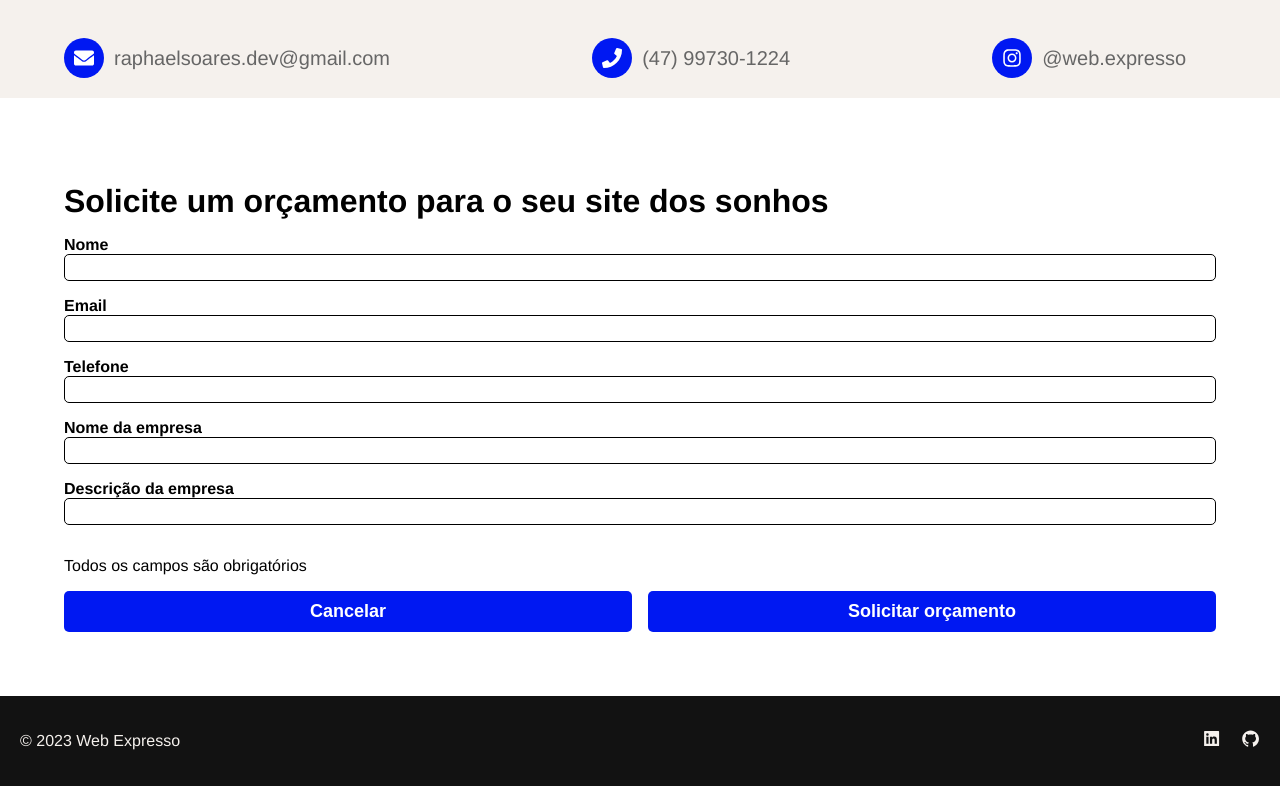
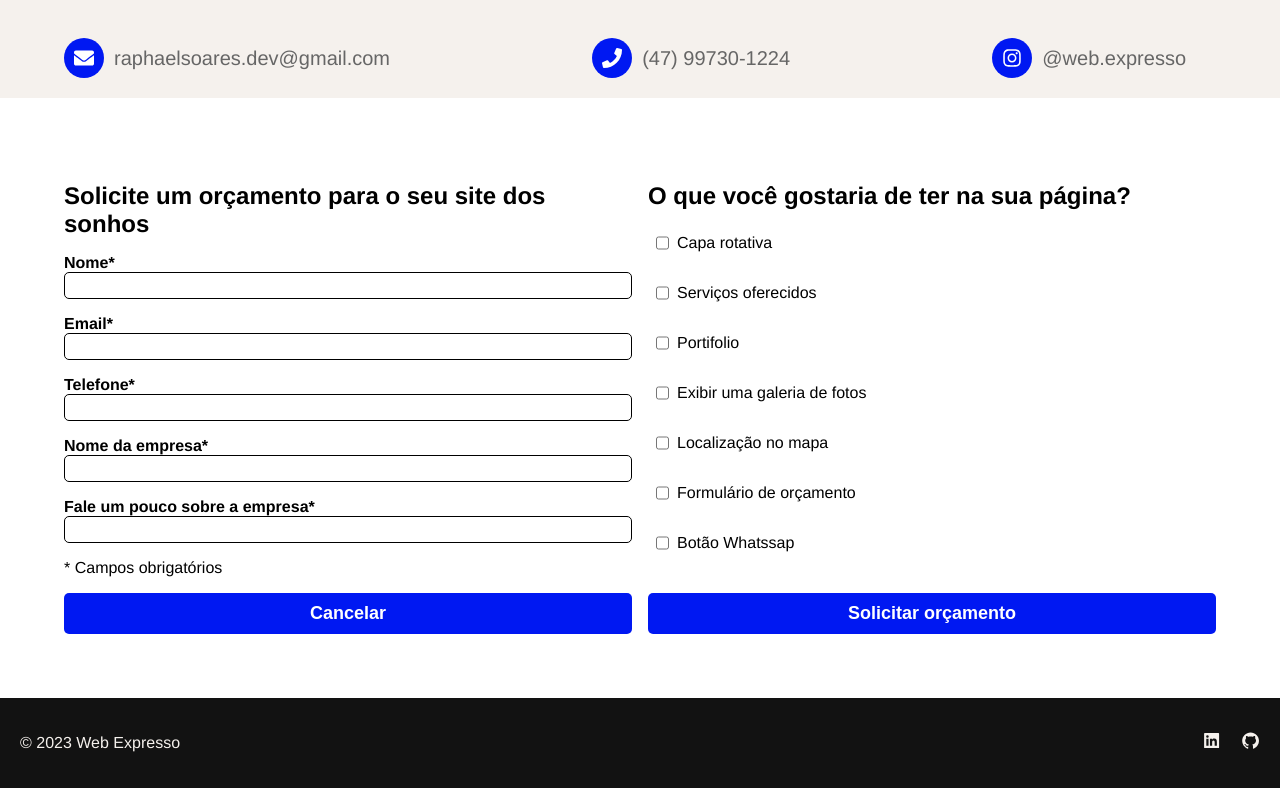
Before and after one commit to Raphael-Soares/WebExpresso, a React (Vite) app: page / in a window 1280 px wide. Shown: the part 2402-3190 px from the top of the page. Built offline with nearby package versions, Linux system fonts and the light colour scheme.

Commit message:
ajuses sla cansei de colcaor mensagem

```diff
--- a/src/App.jsx
+++ b/src/App.jsx
@@ -101,11 +101,11 @@ function App() {
             <Portfolio />
 
             <div ref={precoRef}></div>
-            <div ref={contatoRef}></div>
             <Wrapper>
                 <SobreLandingPages />
                 <Preco scrollToForm={scrollToForm} />
             </Wrapper>
+            <div ref={contatoRef}></div>
             <Contato />
 
             <div ref={formRef}></div>
--- /dev/null
+++ b/src/components/CheckGroup.jsx
@@ -0,0 +1,34 @@
+import React from "react";
+
+import styled from "styled-components";
+
+const Container = styled.div`
+    display: flex;
+    flex-direction: row;
+    margin-bottom: 1rem;
+`;
+
+const Checkbox = styled.input`
+    margin: 0 0.5rem;
+
+    &:checked {
+        background-color: #000;
+    }
+`;
+
+const Label = styled.label`
+    display: flex;
+    align-items: center;
+    margin: 0.5rem 0;
+`;
+
+function CheckGroup({ id, label, required = false }) {
+    return (
+        <Container>
+            <Checkbox id={id} name={id} type="checkbox" required={required} />
+            <Label>{label}</Label>
+        </Container>
+    );
+}
+
+export default CheckGroup;
--- /dev/null
+++ b/src/components/InputGroup.jsx
@@ -0,0 +1,35 @@
+import styled from "styled-components";
+
+const Label = styled.label`
+    font-weight: 600;
+`;
+const Input = styled.input`
+    border: none;
+    border: 1px solid;
+
+    border-radius: 5px;
+    padding: 5px 10px;
+
+    outline: none;
+
+    &:focus {
+        border-width: 2px;
+    }
+`;
+
+function InputGroup({ id, label, type = "text", required = false }) {
+    return (
+        <div
+            style={{
+                display: "flex",
+                flexDirection: "column",
+                marginBottom: "1rem",
+            }}
+        >
+            <Label htmlFor={id}>{label}</Label>
+
+            <Input id={id} name={id} type={type} required={required} />
+        </div>
+    );
+}
+export default InputGroup;
--- a/src/main.jsx
+++ b/src/main.jsx
@@ -14,8 +14,8 @@ const GlobalStyle = createGlobalStyle`
 `;
 
 ReactDOM.createRoot(document.getElementById("root")).render(
-    <React.StrictMode>
+    <>
         <GlobalStyle />
         <App />
-    </React.StrictMode>
+    </>
 );
--- a/src/pages/Contato.jsx
+++ b/src/pages/Contato.jsx
@@ -8,6 +8,12 @@ const ContactContainer = styled.div`
     align-items: center;
     background-color: #f5f1edff;
     padding: 20px 5vw;
+
+    @media (max-width: 768px) {
+        flex-direction: column;
+        align-items: flex-start;
+        justify-content: center;
+    }
 `;
 
 const ContactItem = styled.div`
--- a/src/pages/Form.jsx
+++ b/src/pages/Form.jsx
@@ -1,13 +1,30 @@
 import { useState, useRef } from "react";
 import emailjs from "emailjs-com";
 
+import InputGroup from "../components/InputGroup";
+
 import styled from "styled-components";
+import CheckGroup from "../components/CheckGroup";
 
 const Container = styled.form`
     display: flex;
     flex-direction: column;
 
     padding: 5vw;
+`;
+
+const Row = styled.div`
+    display: flex;
+    flex-direction: row;
+    gap: 1rem;
+
+    & > div {
+        flex: 1;
+    }
+
+    @media (max-width: 768px) {
+        flex-direction: column;
+    }
 `;
 
 const Title = styled.h1`
@@ -20,19 +37,6 @@ const Subtitle = styled.h2`
     font-size: 1.5rem;
     font-weight: 600;
     margin-bottom: 1rem;
-`;
-const Input = styled.input`
-    border: none;
-    border: 1px solid;
-
-    border-radius: 5px;
-    padding: 5px 10px;
-
-    outline: none;
-
-    &:focus {
-        border-width: 2px;
-    }
 `;
 
 const Button = styled.button`
@@ -51,44 +55,7 @@ const Button = styled.button`
     &:hover {
         background-color: #0013bb;
     }
-
-    &:disabled {
-        background-color: #ccc;
-        cursor: not-allowed;
-    }
-
-    &:focus {
-        outline: none;
-        background-color: #6473f9;
-    }
-
-    &:active {
-        background-color: #0013bb;
-    }
-
-    &:disabled:hover {
-        background-color: #ccc;
-    }
 `;
-
-const Label = styled.label`
-    font-weight: 600;
-`;
-
-function InputGroup({ id, label, type = "text", required = false }) {
-    return (
-        <div
-            style={{
-                display: "flex",
-                flexDirection: "column",
-                marginBottom: "1rem",
-            }}
-        >
-            <Label htmlFor={id}>{label}</Label>
-            <Input id={id} name={id} type={type} required={required} />
-        </div>
-    );
-}
 
 function Form() {
     const formRef = useRef();
@@ -116,15 +83,35 @@ function Form() {
 
     return (
         <Container id="form" ref={formRef} onSubmit={handleSubmit}>
-            <Title>Solicite um orçamento para o seu site dos sonhos</Title>
+            <Row>
+                <div>
+                    <Subtitle>Solicite um orçamento para o seu site dos sonhos</Subtitle>
+                    <InputGroup id="nome" label="Nome*" required={true} />
+                    <InputGroup id="email" label="Email*" type="email" required={true} />
+                    <InputGroup id="telefone" label="Telefone*" required={true} />
+                    <InputGroup id="nome_empresa" label="Nome da empresa*" required={true} />
+                    <InputGroup
+                        id="desc_empresa"
+                        label="Fale um pouco sobre a empresa*"
+                        required={true}
+                    />
+                    <p> * Campos obrigatórios</p>
+                </div>
 
-            <InputGroup id="nome" label="Nome" required={true} />
-            <InputGroup id="email" label="Email" type="email" required={true} />
-            <InputGroup id="telefone" label="Telefone" required={true} />
-            <InputGroup id="nome_empresa" label="Nome da empresa" required={true} />
-            <InputGroup id="desc_empresa" label="Descrição da empresa" required={true} />
+                <div>
+                    <Subtitle>O que você gostaria de ter na sua página?</Subtitle>
 
-            <p>Todos os campos são obrigatórios</p>
+                    <CheckGroup id="capa_rotativa" label="Capa rotativa" />
+                    <CheckGroup id="servicos" label="Serviços oferecidos" />
+
+                    <CheckGroup id="portifolio" label="Portifolio" />
+                    <CheckGroup id="galeria" label="Exibir uma galeria de fotos" />
+                    <CheckGroup id="mapa" label="Localização no mapa" />
+                    <CheckGroup id="contato" label="Formulário de orçamento" />
+                    <CheckGroup id="wpp" label="Botão Whatssap" />
+                </div>
+            </Row>
+
             <div
                 style={{
                     display: "flex",
```
